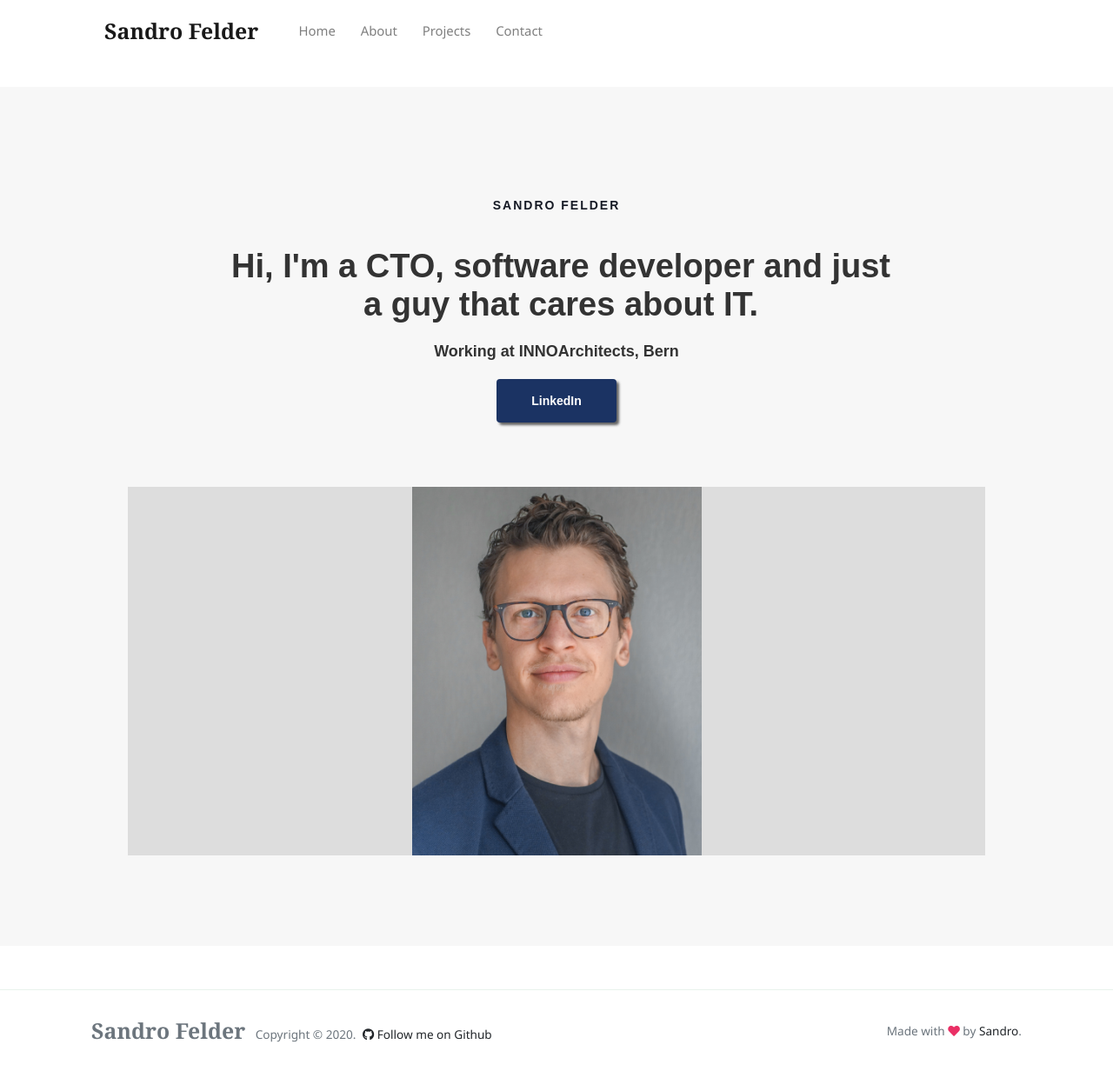
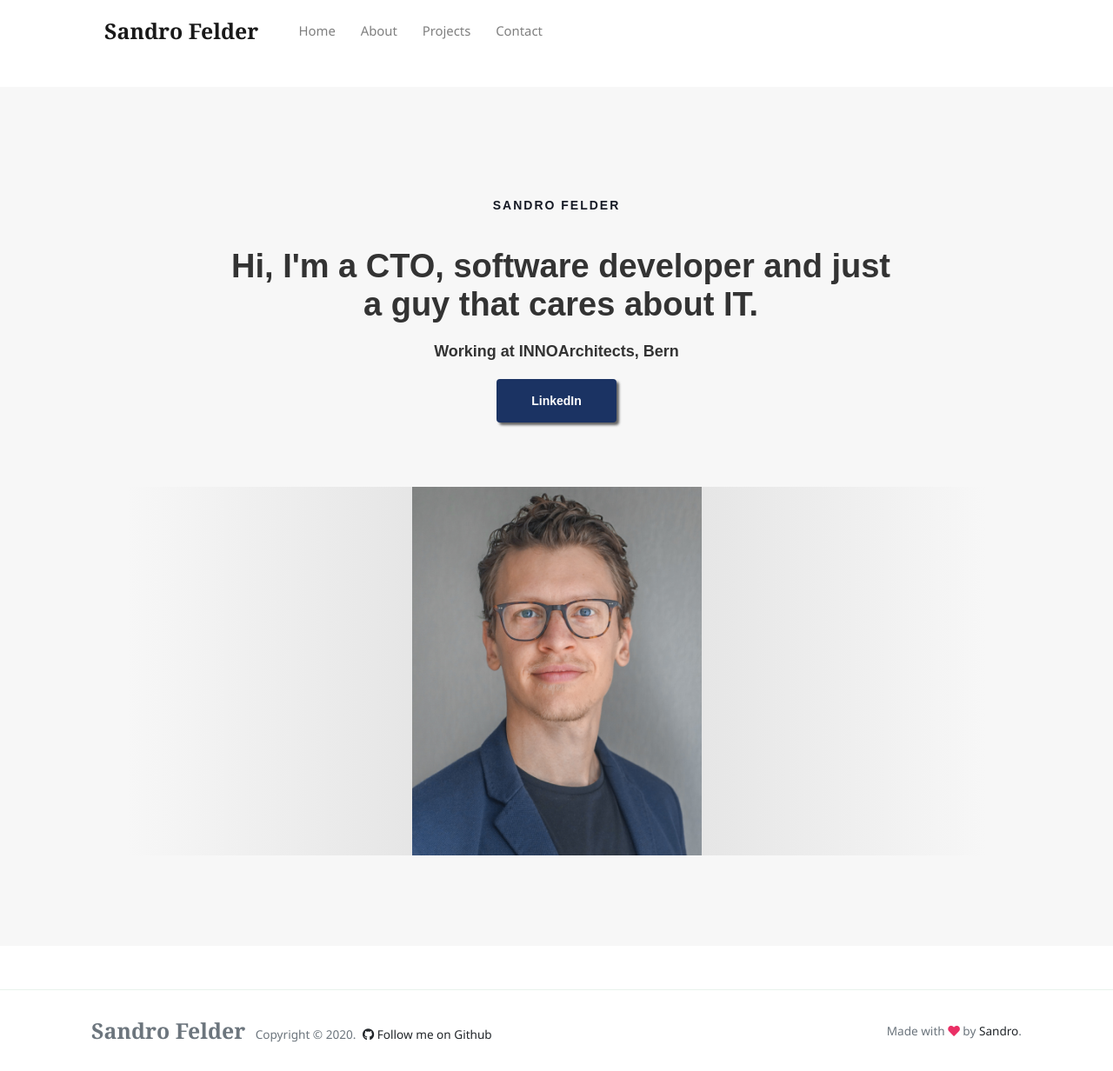
Before and after one commit to saendu/jekyll, a Jekyll site: the page built from _pages/about.html, in a window 1280 px wide and 1232 px high. Shown: the whole window at 87% size. Built offline with Jekyll 4.4.1, drawn with Linux system fonts in a browser that asks for light colours; nearby versions of some CDN libraries.

Commit message:
transient css

```diff
--- a/assets/css/about.css
+++ b/assets/css/about.css
@@ -141,9 +141,7 @@ button {
 .w-slider {
   position: relative;
   height: 300px;
-  background: #ddd;
-  -webkit-tap-highlight-color: transparent;
-  tap-highlight-color: transparent
+  background-image: linear-gradient(-90deg, #f7f7f7, #ddd, #f7f7f7);
 }
 
 .w-slide,.w-slider-mask {
```
